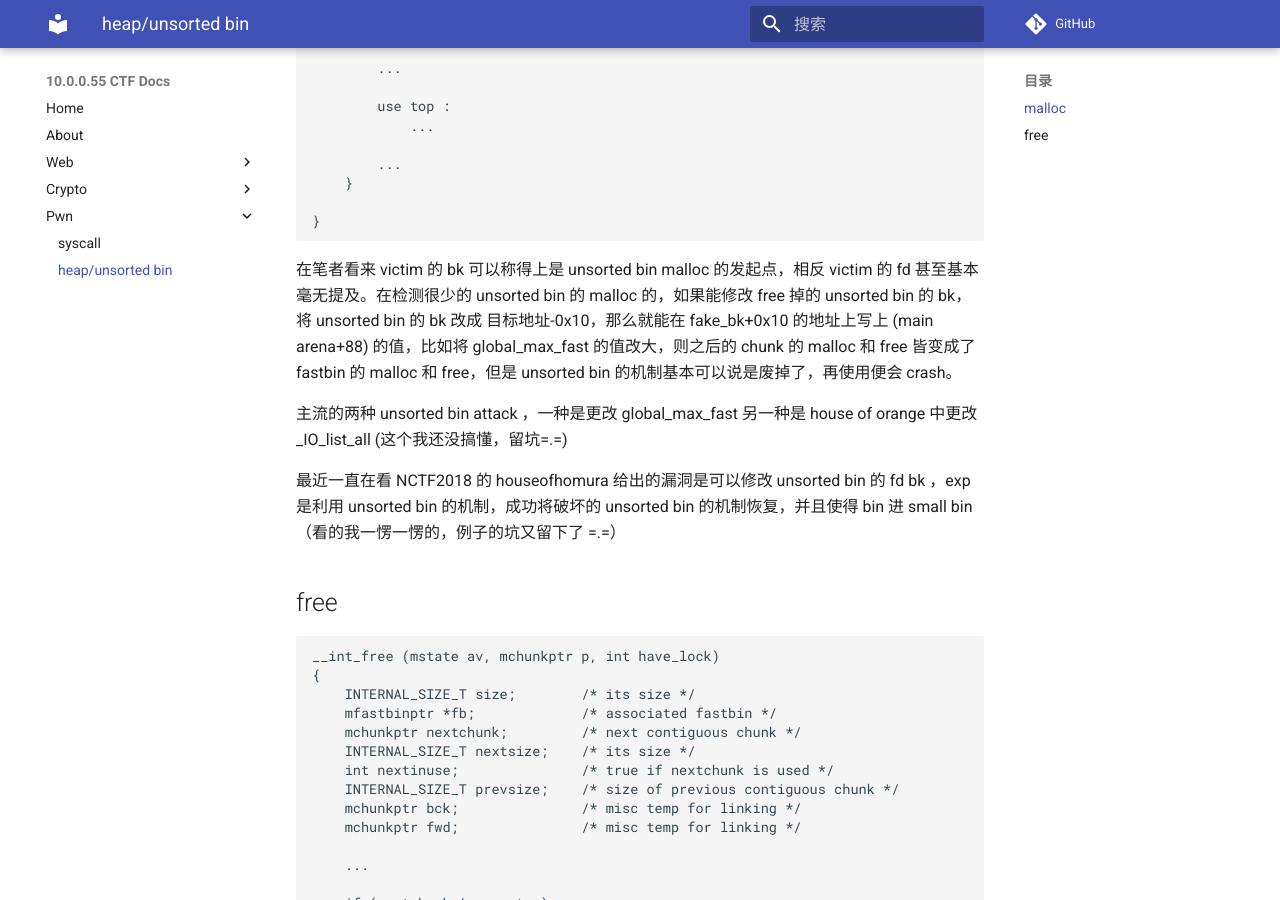
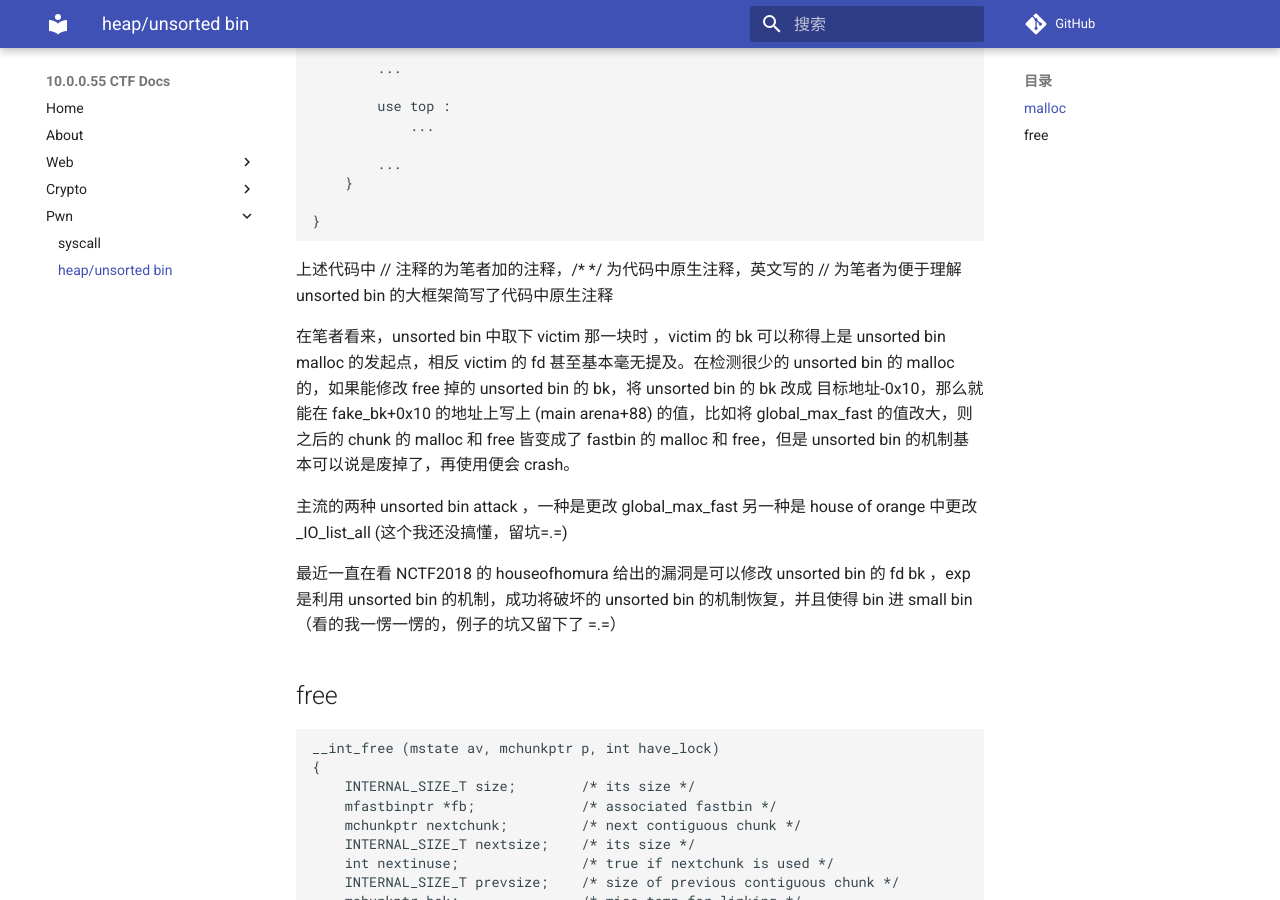
Before and after one commit to 10-0-0-55/10-0-0-55.github.io, an MkDocs documentation site: the page built from docs/pwn/unsorted-bin.md, in a window 1280 px wide and 900 px high, scrolled down 2199 px. Built offline with MkDocs 1.6.1 and Material for MkDocs 9.7.7, drawn with Linux system fonts in a browser that asks for light colours; comment, search, counter and statistics services are not loaded.

Commit message:
heap/unsorted bin version2.1

````diff
--- a/docs/pwn/unsorted-bin.md
+++ b/docs/pwn/unsorted-bin.md
@@ -119,7 +119,9 @@ _int_malloc (mstate av, size_t bytes)       // mstate 为 main_arena 结构体
 }
 ```
 
-在笔者看来 victim 的 bk 可以称得上是 unsorted bin malloc 的发起点，相反 victim 的 fd 甚至基本毫无提及。在检测很少的 unsorted bin 的 malloc 的，如果能修改 free 掉的 unsorted bin 的 bk，将 unsorted bin 的 bk 改成 目标地址-0x10，那么就能在 fake_bk+0x10 的地址上写上 (main arena+88) 的值，比如将 global_max_fast 的值改大，则之后的 chunk 的 malloc 和 free 皆变成了 fastbin 的 malloc 和 free，但是 unsorted bin 的机制基本可以说是废掉了，再使用便会 crash。<br/>
+上述代码中 // 注释的为笔者加的注释，/* */ 为代码中原生注释，英文写的 // 为笔者为便于理解 unsorted bin 的大框架简写了代码中原生注释 <br/>
+
+在笔者看来，unsorted bin 中取下 victim 那一块时 ，victim 的 bk 可以称得上是 unsorted bin malloc 的发起点，相反 victim 的 fd 甚至基本毫无提及。在检测很少的 unsorted bin 的 malloc 的，如果能修改 free 掉的 unsorted bin 的 bk，将 unsorted bin 的 bk 改成 目标地址-0x10，那么就能在 fake_bk+0x10 的地址上写上 (main arena+88) 的值，比如将 global_max_fast 的值改大，则之后的 chunk 的 malloc 和 free 皆变成了 fastbin 的 malloc 和 free，但是 unsorted bin 的机制基本可以说是废掉了，再使用便会 crash。<br/>
 
 主流的两种 unsorted bin attack ，一种是更改 global_max_fast 另一种是 house of orange 中更改 _IO_list_all (这个我还没搞懂，留坑=.=) <br/>
 
````
